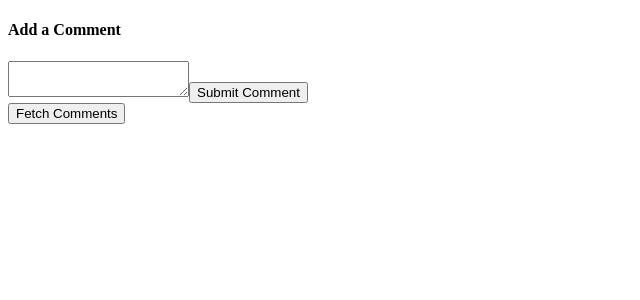
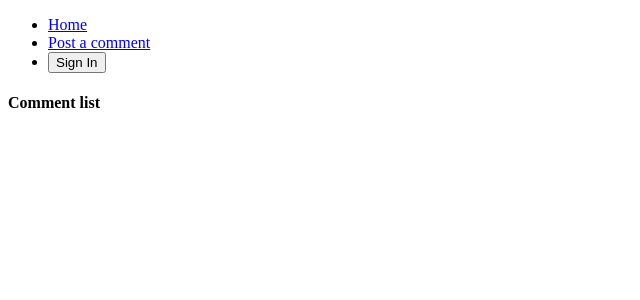
Before and after one commit to deepjyoti941/fictional-invention, a React (Create React App) app: page / in a window 1280 px wide. Shown: the top 300 px of the page, without its empty margins (0-640 px from the left). Built offline with nearby package versions, Linux system fonts and the light colour scheme.

Commit message:
create requireAuth Higher Order Function

```diff
--- a/package.json
+++ b/package.json
@@ -8,6 +8,7 @@
     "react": "^16.5.0",
     "react-dom": "^16.5.0",
     "react-redux": "^5.0.7",
+    "react-router-dom": "^4.3.1",
     "react-scripts": "1.1.5",
     "redux": "^4.0.0",
     "redux-promise": "^0.6.0"
--- a/src/actions/index.js
+++ b/src/actions/index.js
@@ -1,5 +1,5 @@
 import axios from 'axios';
-import { SAVE_COMMENT, FETCH_COMMENTS } from 'actions/types';
+import { SAVE_COMMENT, FETCH_COMMENTS, CHANGE_AUTH } from 'actions/types';
 
 export function saveComment(comment) {
   return {
@@ -15,3 +15,10 @@
     payload: response
   };
 }
+
+export function changeAuth(isLoggedIn) {
+  return {
+    type: CHANGE_AUTH,
+    payload: isLoggedIn
+  };
+}
--- a/src/actions/types.js
+++ b/src/actions/types.js
@@ -1,2 +1,3 @@
 export const SAVE_COMMENT = 'save_comment';
 export const FETCH_COMMENTS = 'fetch_comments';
+export const CHANGE_AUTH = 'change_auth';
--- a/src/components/App.js
+++ b/src/components/App.js
@@ -1,10 +1,57 @@
-import React from 'react';
+import React, { Component } from 'react';
+import { Route, Link } from 'react-router-dom';
+import { connect } from 'react-redux';
 import CommentBox from 'components/CommentBox';
 import CommentList from 'components/CommentList';
+import * as actions from 'actions';
 
-export default () => (
-  <div>
-    <CommentBox />
-    <CommentList />
-  </div>
-);
+class App extends Component {
+  renderButton() {
+    const { auth, changeAuth } = this.props;
+    if (auth) {
+      return (
+        <button type="button" onClick={() => changeAuth(false)}>
+          Sign Out
+        </button>
+      );
+    }
+    return (
+      <button type="button" onClick={() => changeAuth(true)}>
+        Sign In
+      </button>
+    );
+  }
+
+  renderHeader() {
+    return (
+      <ul>
+        <li>
+          <Link to="/">Home</Link>
+        </li>
+        <li>
+          <Link to="/post">Post a comment</Link>
+        </li>
+        <li>{this.renderButton()}</li>
+      </ul>
+    );
+  }
+
+  render() {
+    return (
+      <div>
+        {this.renderHeader()}
+        <Route path="/post" component={CommentBox} />
+        <Route path="/" exact component={CommentList} />
+      </div>
+    );
+  }
+}
+
+function mapStateToProps(state) {
+  return { auth: state.auth };
+}
+
+export default connect(
+  mapStateToProps,
+  actions
+)(App);
--- a/src/components/CommentBox.js
+++ b/src/components/CommentBox.js
@@ -1,6 +1,7 @@
 import React, { Component } from 'react';
 import { connect } from 'react-redux';
 import * as actions from 'actions';
+import requireAuth from 'components/requireAuth';
 
 class CommentBox extends Component {
   state = {
@@ -42,4 +43,4 @@
 export default connect(
   null,
   actions
-)(CommentBox);
+)(requireAuth(CommentBox));
--- a/src/components/CommentList.js
+++ b/src/components/CommentList.js
@@ -10,6 +10,7 @@
   render() {
     return (
       <div>
+        <h4>Comment list</h4>
         <ul>{this.renderComments()}</ul>
       </div>
     );
--- /dev/null
+++ b/src/components/requireAuth.js
@@ -0,0 +1,31 @@
+import React, { Component } from 'react';
+import { connect } from 'react-redux';
+
+export default (ChildComponent) => {
+  class ComposedComponent extends Component {
+    componentDidMount() {
+      this.shouldNavigateAway();
+    }
+
+    componentDidUpdate() {
+      this.shouldNavigateAway();
+    }
+
+    shouldNavigateAway() {
+      const { auth, history } = this.props;
+      if (!auth) {
+        history.push('/');
+      }
+    }
+
+    render() {
+      return <ChildComponent {...this.props} />;
+    }
+  }
+
+  function mapStateToProps(state) {
+    return { auth: state.auth };
+  }
+
+  return connect(mapStateToProps)(ComposedComponent);
+};
--- a/src/index.js
+++ b/src/index.js
@@ -1,12 +1,15 @@
 import React from 'react';
 import ReactDOM from 'react-dom';
+import { BrowserRouter, Route } from 'react-router-dom';
 import Root from 'Root';
 
 import App from 'components/App';
 
 ReactDOM.render(
   <Root>
-    <App />
+    <BrowserRouter>
+      <Route path="/" component={App} />
+    </BrowserRouter>
   </Root>,
   document.querySelector('#root')
 );
--- /dev/null
+++ b/src/reducers/auth.js
@@ -0,0 +1,10 @@
+import { CHANGE_AUTH } from 'actions/types';
+
+export default function (state = false, action) {
+  switch (action.type) {
+  case CHANGE_AUTH:
+    return action.payload;
+  default:
+    return state;
+  }
+}
--- a/src/reducers/index.js
+++ b/src/reducers/index.js
@@ -1,6 +1,8 @@
 import { combineReducers } from 'redux';
 import commentsReducers from 'reducers/comments';
+import authReducer from 'reducers/auth';
 
 export default combineReducers({
-  comments: commentsReducers
+  comments: commentsReducers,
+  auth: authReducer
 });
```
Also changed, not shown: 1 other file (tests, documents, lock files or other folders).
